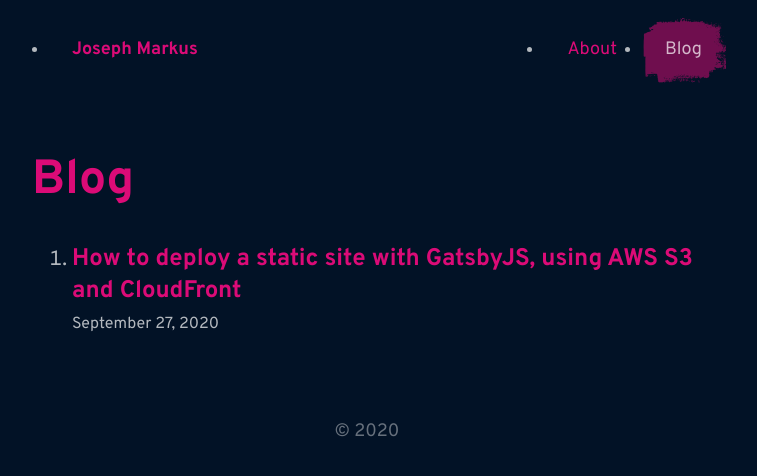
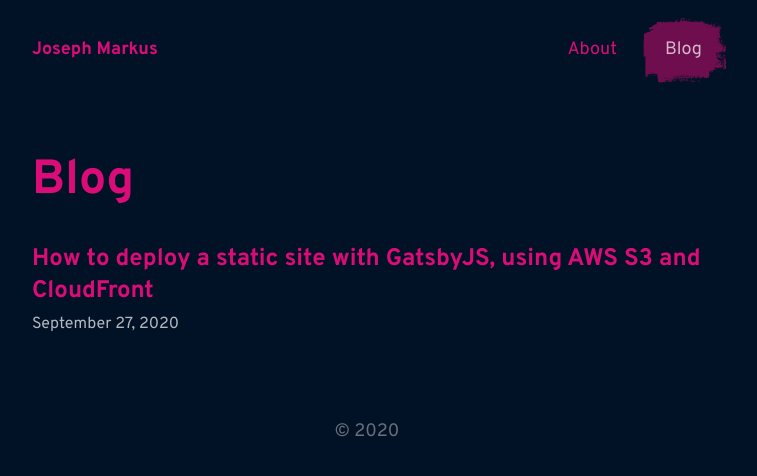
Before and after one commit to josephmarkus/josephmarkus, a Gatsby site: page /blog in a window 1280 px wide. Shown: the whole page, without its empty margins (273-1030 px from the left). Built offline with nearby package versions, Linux system fonts and the light colour scheme; Gatsby itself is replaced by a stand-in of ours; some packages are replaced by stand-ins of ours.

Commit message:
Update component styles
Following replacement of reset.css with normalize.css

```diff
--- a/src/components/avatar.js
+++ b/src/components/avatar.js
@@ -21,7 +21,7 @@
 const Avatar = () => {
   const data = useStaticQuery(graphql`
     query {
-      file(relativePath: { eq: "joseph-markus.jpg" }) {
+      file(relativePath: { eq: "joseph-markus.webp" }) {
         childImageSharp {
           fluid(maxWidth: 250) {
             ...GatsbyImageSharpFluid
--- a/src/components/global-style.js
+++ b/src/components/global-style.js
@@ -79,6 +79,21 @@
       }
     }
   }
+
+  figure {
+    margin: 0;
+  }
+
+  figcaption {
+    display: block;
+    margin-top: ${rem("10px")};
+    font-size: ${rem("14px")};
+    line-height: ${rem("24px")};
+  }
+
+  .gatsby-resp-image-image {
+    box-shadow: none  !important;
+  }
 `
 
 export { GlobalStyle }
--- a/src/components/header.js
+++ b/src/components/header.js
@@ -13,6 +13,8 @@
   width: 100%;
   display: flex;
   justify-content: flex-end;
+  list-style: none;
+  padding-left: 0;
 
   @media (min-width: 728px) {
     width: calc(100% + calc(${rem("24px")} * 2));
--- a/src/pages/blog/index.js
+++ b/src/pages/blog/index.js
@@ -8,6 +8,11 @@
 
 const StyledPublicationDate = styled(PublicationDate)`
   font-size: ${rem("16px")};
+`
+
+const List = styled.ul`
+  padding-left: 0;
+  list-style: none;
 `
 
 const PostTitle = styled.h2`
@@ -23,7 +28,7 @@
     <>
       <SEO title="Blog" />
       <h1>Blog</h1>
-      <ol>
+      <List>
         {nodes.map(node => {
           const {
             slug,
@@ -38,7 +43,7 @@
             </li>
           )
         })}
-      </ol>
+      </List>
     </>
   )
 }
```
